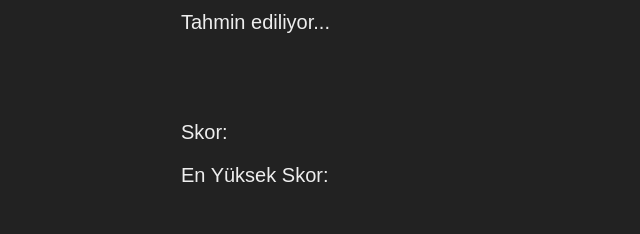
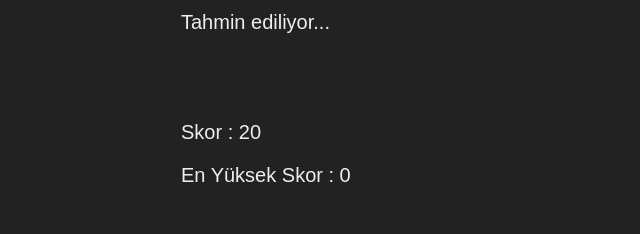
Before and after one commit to GriffithsofBerserk/JavascriptSayiTahmin, a plain HTML site: page index.html in a window 1280 px wide. Shown: the part 456-690 px from the top of the page, 640-1280 px from the left. Drawn offline with Linux system fonts and the light colour scheme.

Commit message:
class name changed

```diff
--- a/index.html
+++ b/index.html
@@ -22,8 +22,8 @@
         </section>
         <section class="right">
             <p class="message">Tahmin ediliyor...</p>
-            <p class="label-score">Skor: </p>
-            <p class="highscore">En Yüksek Skor: </p>
+            <p class="label-score">Skor : 20</p>
+            <p class="label-highscore">En Yüksek Skor : 0</p>
 
         </section>
 
--- a/script.js
+++ b/script.js
@@ -24,7 +24,7 @@ document.querySelector('.check').addEventListener('click',function(){
 
     if (score>highscore) {
         highscore = score;
-        document.querySelector('.highscore').textContent = highscore;
+        document.querySelector('.label-highscore').textContent = highscore;
     }
 
 });
```
